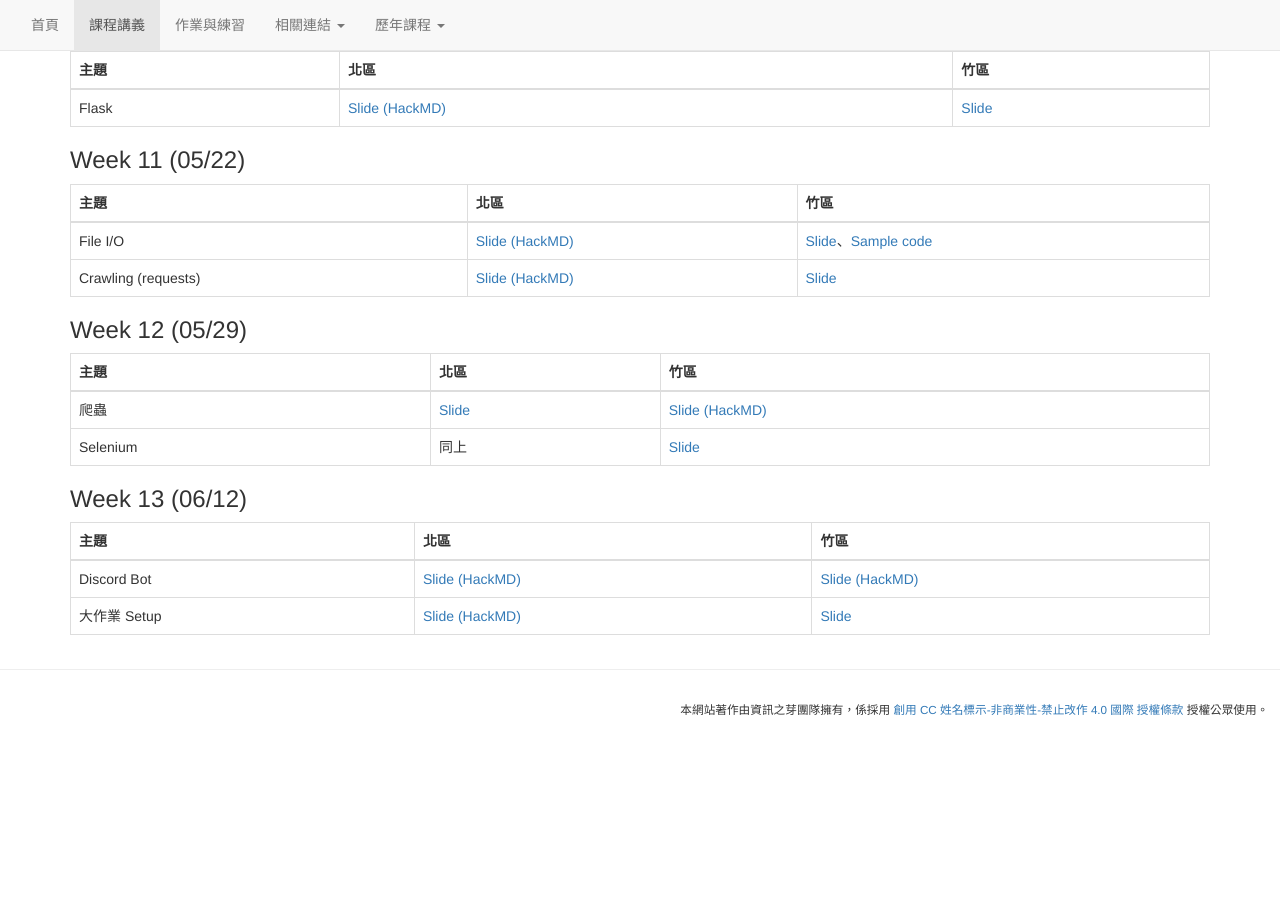
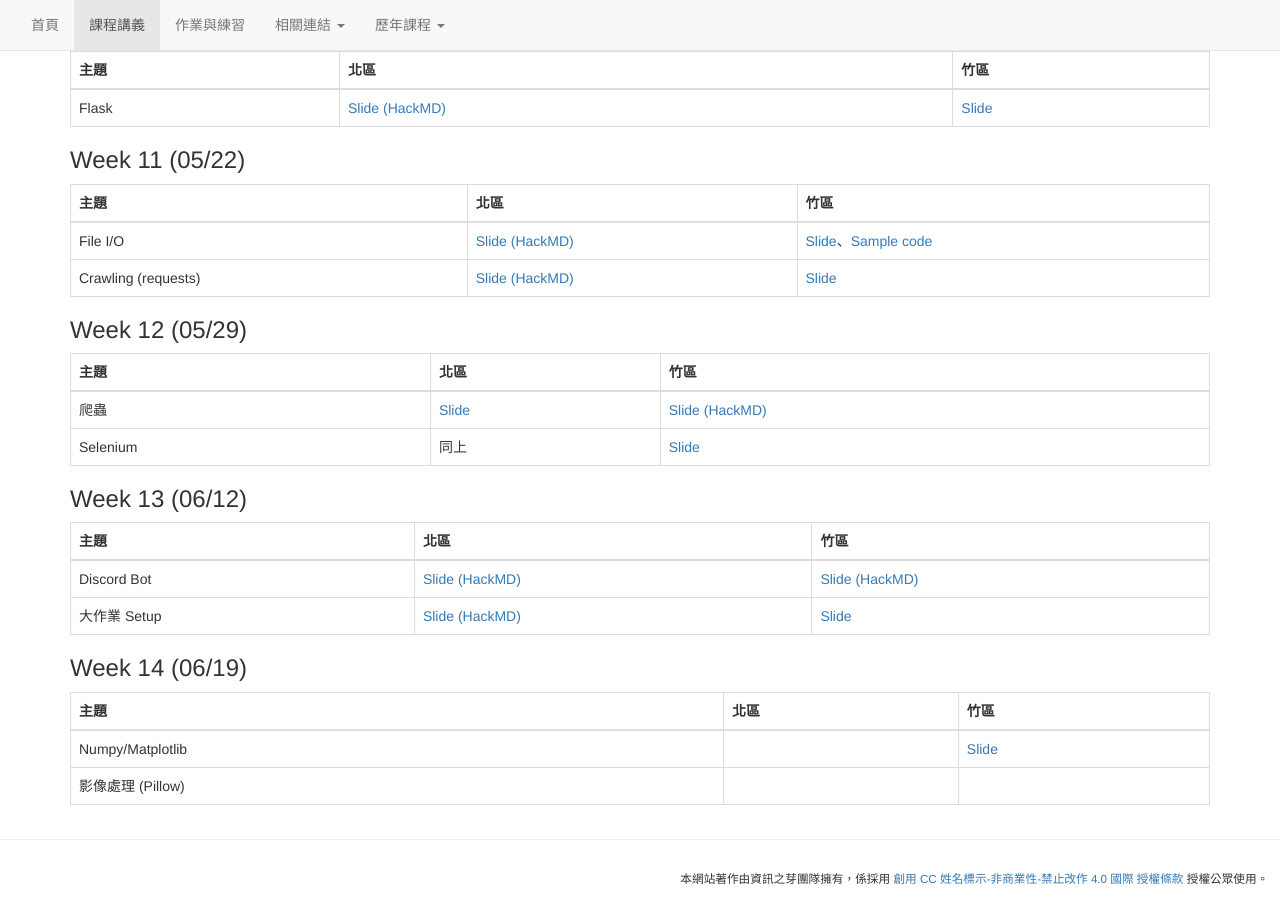
Before and after one commit to tw-csie-sprout/py2022, a Jekyll site: the page built from slides.md, in a window 1280 px wide and 900 px high, scrolled down 1759 px. Built offline with Jekyll 4.4.1, drawn with Linux system fonts in a browser that asks for light colours; before the commit the page ends 2489 px from its top, so only the background shows below that.

Commit message:
Week14 Numpy/Matplotlib Hsin-Chu

```diff
--- a/slides.md
+++ b/slides.md
@@ -107,3 +107,11 @@
 | --- | --- | --- |
 | Discord Bot | [Slide (HackMD)](https://hackmd.io/@Ev0n9YKlTzCKhedHrgZ2zw/Sy9ux3b_9#/) | [Slide (HackMD)](https://hackmd.io/@Sean64/dc-bot) |
 | 大作業 Setup | [Slide (HackMD)](https://hackmd.io/JBeV2Ig-TMGv_8T_TlY4DA?view=&fbclid=IwAR33kH5LWwe44i6BUhzWNEeCk6e4gBdTlRtjzLe-hG0Y9iZrkMANUkDw8bQ) | [Slide](https://drive.google.com/file/d/1gUcUSxjU9emANvrK3EoCeyWHVHojHTTA/view) |
+
+### Week 14 (06/19)
+
+{: .table .table-bordered}
+| 主題 | 北區 | 竹區 |
+| --- | --- | --- |
+| Numpy/Matplotlib |  | [Slide](https://drive.google.com/file/d/1C4BjC5VxoARqiEg7oIkfkwvsg0MF471B/view?usp=sharing) |
+| 影像處理 (Pillow) |  |  |
```
